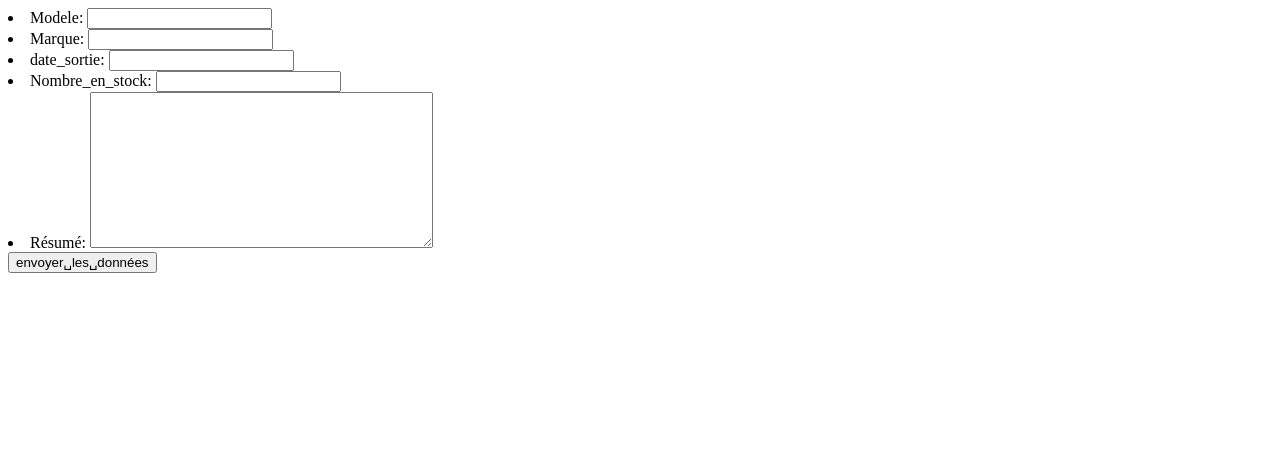
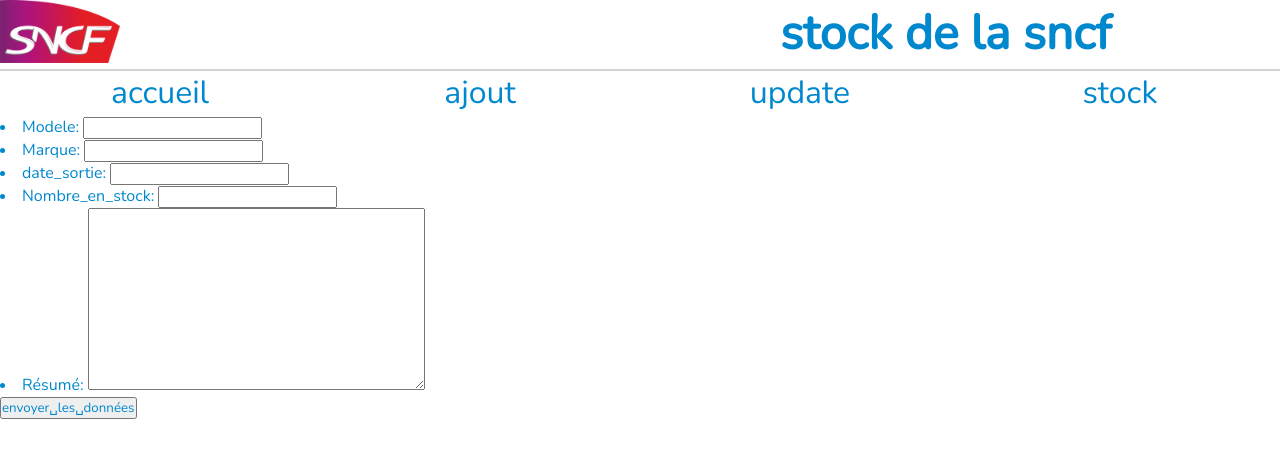
Before and after one commit to OlivierGITHUB25/projet-olivier-web, a Django app: page /appSNCF/ajout/ in a window 1280 px wide. Shown: the top 458 px of the page. Run offline with Django 4.2, Linux system fonts and the light colour scheme.

Commit message:
version fonctionelle 1

```diff
--- a/SNCF/appSNCF/models.py
+++ b/SNCF/appSNCF/models.py
@@ -7,5 +7,5 @@
     nombre_en_stock= models.IntegerField(blank=False)
     resume = models.TextField(null = True, blank = True) # champs de type text long
     def __str__(self):
-            chaine = f"{self.modele}fabriqué par{self.marque}sortie le{self.date_sortie}"
+            chaine = f"{self.modele} fabriqué par {self.marque} sortie le {self.date_sortie}"
             return chaine
--- /dev/null
+++ b/SNCF/appSNCF/static/appSNCF/style.css
@@ -0,0 +1,51 @@
+*{
+	margin: 0px;
+	padding: 0px;
+	font-family: 'Nunito',sans-serif;
+	color: #0088CE;
+}
+nav{
+	width: 100%;
+	margin: 0 auto;
+	background-color: white ;
+	position: sticky;
+	top: 0px;
+}
+nav ul {
+	list-style-type: none;
+}
+nav li {
+	float: left;
+	width: 25%;
+	text-align: center;
+}
+
+nav ul::after{
+	content: "";
+	display: table;
+	clear: both;
+}
+nav a{
+	display: block;
+	text-decoration: none;
+	font-size: 2em;
+	color: #0088CE;
+	border-bottom: 2px solid transparent;
+}
+nav a:hover{
+	color: #6E1E78;
+	border-bottom:2px solid #A1006B;
+}
+h1{
+	margin-left: 10em;
+	font-size: 3em;
+}
+
+header{
+	display: flex;
+	border-bottom:2px solid lightgrey;
+}
+img{
+ 	width: 40%;
+ 	height: auto;
+}
--- a/SNCF/appSNCF/templates/sncf/ajout.html
+++ b/SNCF/appSNCF/templates/sncf/ajout.html
@@ -1,14 +1,9 @@
-<!DOCTYPE html>
-<html lang="en">
-<head>
-  <meta charset="UTF-8">
-  <title>Title</title>
-</head>
-<body>
+{% extends "sncf/index.html" %}
+{%block title%}ajout-sncf{%endblock%}
+{% block content %}
     <form method="post" action="/appSNCF/traitement/">
         {% csrf_token %}
         {{ form.as_ul }} <!-- permet d'afficher tous les champs sous forme d'une liste-->
         <input type="submit" value="envoyer␣les␣données"\>
     </form>
-</body>
-</html>
+{% endblock %}
--- a/SNCF/appSNCF/templates/sncf/index.html
+++ b/SNCF/appSNCF/templates/sncf/index.html
@@ -1,10 +1,31 @@
 <!DOCTYPE html>
-<html lang="en">
+<html>
 <head>
-    <meta charset="UTF-8">
-    <title>index</title>
+    {% load static %}
+	<meta charset="utf-8">
+	<title> {%block title %} index-sncf {% endblock %}</title>
+	<link rel="stylesheet" type="text/css" href="{%static 'appSNCF/style.css'%}">
+	<link rel="preconnect" href="https://fonts.googleapis.com">
+	<link rel="preconnect" href="https://fonts.gstatic.com" crossorigin>
+	<link href="https://fonts.googleapis.com/css2?family=Nunito:wght@300&display=swap" rel="stylesheet">
 </head>
 <body>
-    <h1>hello les gens</h1>
+	<header>
+		<div id="1">
+			<img src="{%static 'appSNCF/logo.png'%}" alt="logo de la sncf">
+		</div>
+		<div id="1">
+			<h1>stock de la sncf</h1>
+		</div>
+	</header>
+	<nav>
+		<ul>
+			<li><a href="/appSNCF/index/">accueil</a></li>
+			<li><a href="/appSNCF/ajout/">ajout</a></li>
+			<li><a href="/appSNCF/update/">update</a></li>
+			<li><a href="/appSNCF/stock/">stock</a></li>
+		</ul>
+	</nav>
+	{% block content %}<section> </section>{% endblock %}
 </body>
 </html>
--- a/SNCF/appSNCF/urls.py
+++ b/SNCF/appSNCF/urls.py
@@ -7,4 +7,5 @@
     path('traitement/', views.traitement),
     path('affiche/<int:id>/',views.affiche),
     path('update/<int:id>/',views.traitementupdate),
+    path('stock/', views.listTOTALtrain),
 ]
--- a/SNCF/appSNCF/views.py
+++ b/SNCF/appSNCF/views.py
@@ -41,3 +41,7 @@
         return HttpResponseRedirect("/sncf/")
     else:
         return render(request, "sncf/update.html", {"form": Tform, "id": id})
+
+def listTOTALtrain(request):
+    liste = models.train.objects.all()
+    return render(request, "sncf/stock.html", {"liste": liste})
```
Also changed, not shown: SNCF/appSNCF/templates/sncf/stock.html (added, +13 -0 lines), SNCF/appSNCF/templates/sncf/update.html (+4 -9 lines), SNCF/appSNCF/static/appSNCF/logo.png (added).
